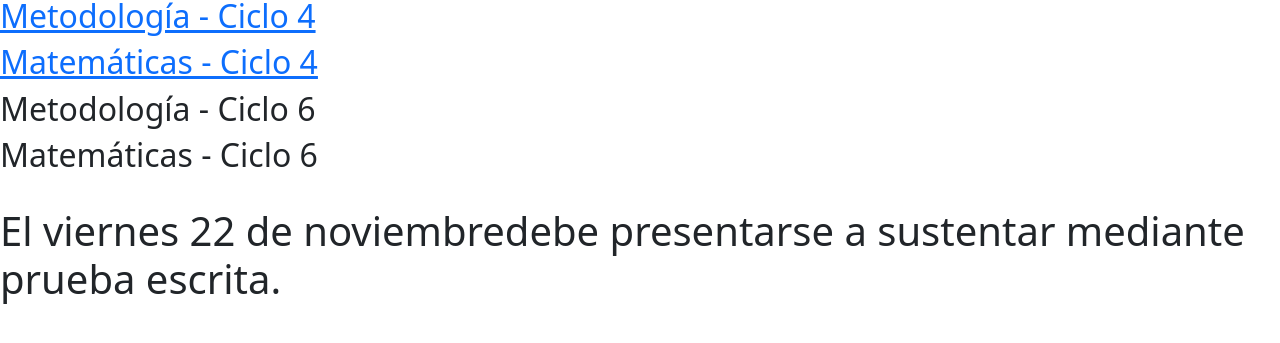
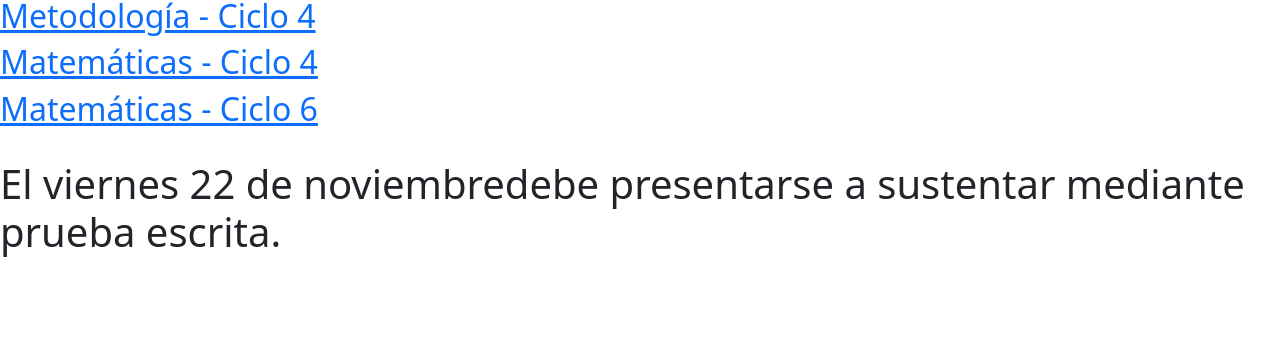
Before and after one commit to orlandogoras/recuperaciones_andino, a plain HTML site: page index.html in a window 1280 px wide. Shown: the part 19-362 px from the top of the page. Drawn offline with nearby package versions, Linux system fonts and the light colour scheme.

Commit message:
Add files via upload

```diff
--- a/index.html
+++ b/index.html
@@ -11,8 +11,7 @@
 <img src= "images/escudo_nombre.png" width ="50%" class="mx-auto d-block">
 <h2>  <a href ="recu_024_11_06_20_metodología_ciclo_4.docx.pdf" target = "_blank"> Metodología - Ciclo 4  </a> </h2>
 <h2>   <a href="recu_2024_11__20_mat_ciclo_4.docx.pdf" target = "_blank">Matemáticas - Ciclo 4</a></h2>
-<h2>Metodología - Ciclo 6</h2>
-<h2>Matemáticas - Ciclo 6</h2>
+<h2><a href="recu_2024_11__20_mat_ciclo_6.docx.pdf" target = "_blank">Matemáticas - Ciclo 6</a></h2>
 
 <br>
 
```
Also changed, not shown: 1 other file.
